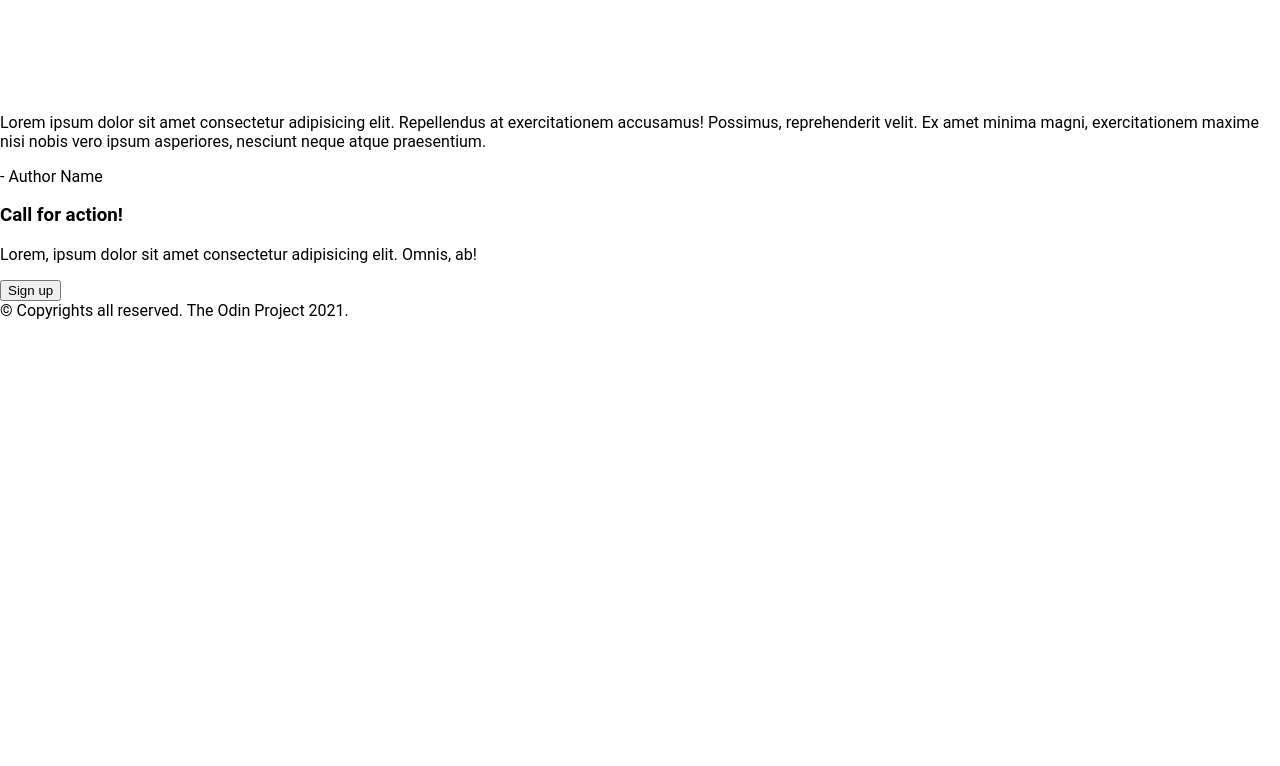
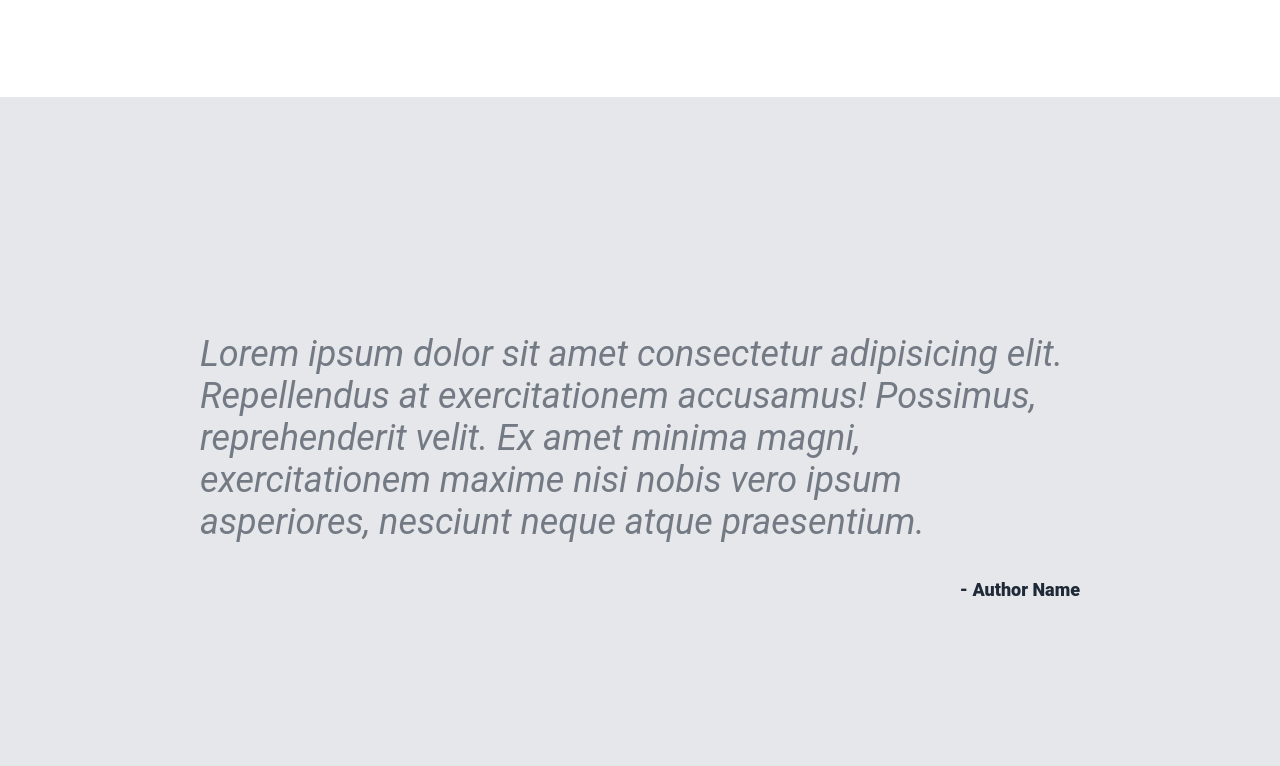
Before and after one commit to diwakarstha997/landing-page, a plain HTML site: page index.html in a window 1280 px wide. Shown: the part 1054-1820 px from the top of the page. Before the commit the page ends 1374 px from the top, so only its background shows below. Drawn offline with Linux system fonts and the light colour scheme.

Commit message:
Add css on quote section in styles.css

```diff
--- a/index.html
+++ b/index.html
@@ -76,8 +76,8 @@
     <!-- Quotation Section  -->
      <section>
         <div class="quotation-container">
-            <p class="quote">Lorem ipsum dolor sit amet consectetur adipisicing elit. Repellendus at exercitationem accusamus! Possimus, reprehenderit velit. Ex amet minima magni, exercitationem maxime nisi nobis vero ipsum asperiores, nesciunt neque atque praesentium.</p>
-            <p class="author">- Author Name</p>
+            <p class="quote-text">Lorem ipsum dolor sit amet consectetur adipisicing elit. Repellendus at exercitationem accusamus! Possimus, reprehenderit velit. Ex amet minima magni, exercitationem maxime nisi nobis vero ipsum asperiores, nesciunt neque atque praesentium.</p>
+            <p class="quote-author">- Author Name</p>
         </div>
      </section>
 
--- a/styles.css
+++ b/styles.css
@@ -114,6 +114,24 @@ body {
 }
 
 /*   Quotation Section    */
+.quotation-container {
+    padding: 200px;
+    background-color: #e5e7eb;
+}
+
+
+.quote-text {
+    font-size: 36px;
+    font-style: italic;
+    color: #1f293793;
+}
+
+.quote-author {
+    font-size: 18px;
+    color: #1f2937;
+    font-weight: 900;
+    text-align: end;
+}
 
 /*   Signup Section   */
 
```
